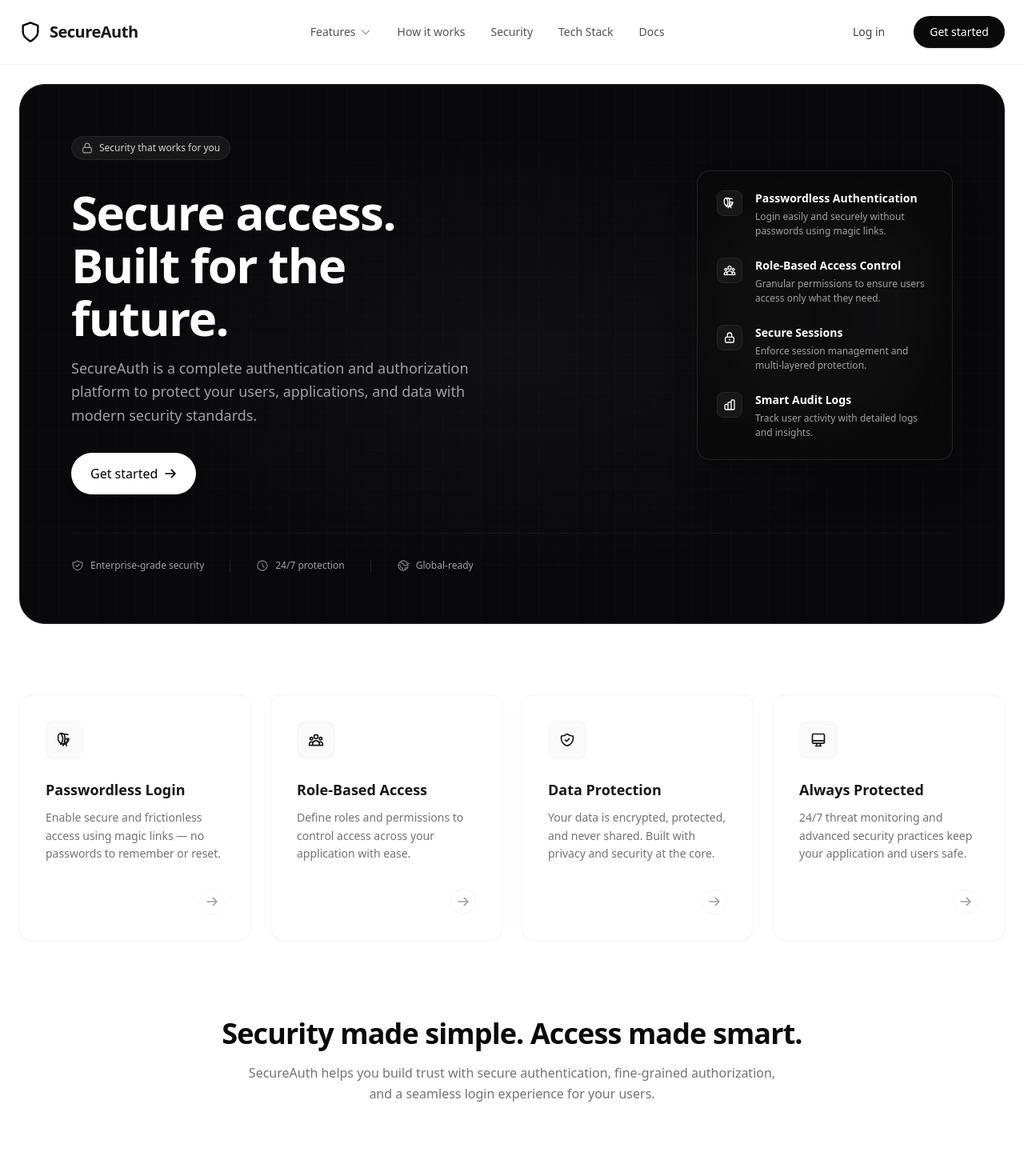
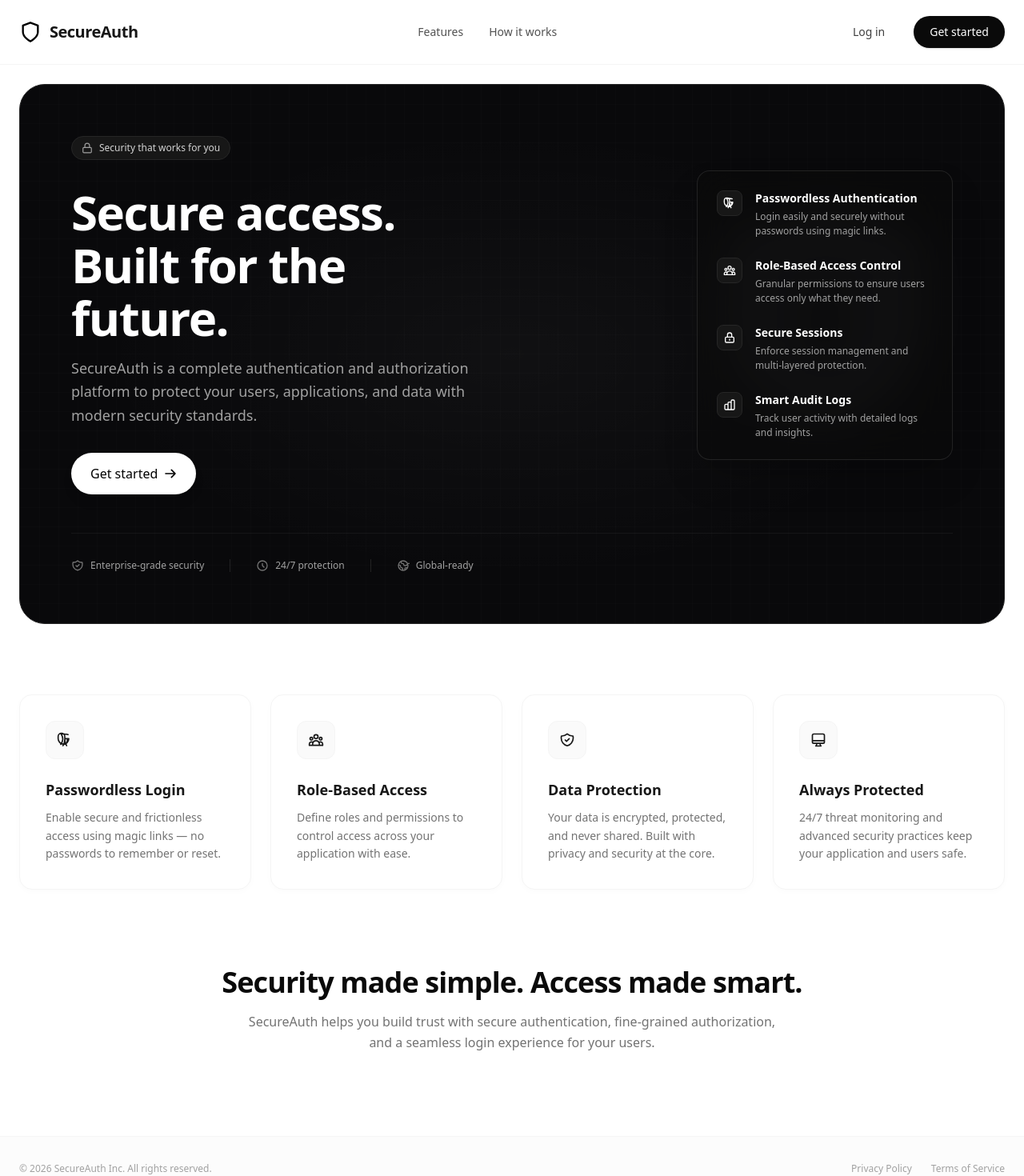
Before and after one commit to 19ruchita/secure-auth-portal, a Next.js app: page / in a window 1280 px wide. Shown: the top 1470 px of the page at 80% size. Built offline with nearby package versions, Linux system fonts and the light colour scheme.

Commit message:
feat: simplify navbar and remove card click interactivity on landing page

```diff
--- a/src/app/page.tsx
+++ b/src/app/page.tsx
@@ -20,7 +20,7 @@ export default function Home() {
         <Hero onAuthClick={() => setIsAuthModalOpen(true)} />
 
         {/* Modular Feature Grid & Footer Info */}
-        <FeatureGrid onCardClick={() => setIsAuthModalOpen(true)} />
+        <FeatureGrid />
       </main>
 
       {/* Footer copyright */}
--- a/src/components/FeatureGrid.tsx
+++ b/src/components/FeatureGrid.tsx
@@ -2,11 +2,7 @@
 
 import { motion } from "framer-motion"
 
-interface FeatureGridProps {
-  onCardClick?: () => void
-}
-
-export default function FeatureGrid({ onCardClick }: FeatureGridProps) {
+export default function FeatureGrid() {
   const features = [
     {
       icon: (
@@ -47,32 +43,24 @@ export default function FeatureGrid({ onCardClick }: FeatureGridProps) {
   ]
 
   return (
-    <section className="w-full max-w-7xl mx-auto px-6 py-16">
+    <section id="features" className="w-full max-w-7xl mx-auto px-6 py-16 scroll-mt-20">
 
       {/* 4-Card Grid */}
       <div className="grid grid-cols-1 md:grid-cols-2 lg:grid-cols-4 gap-6">
         {features.map((feature, index) => (
           <div
             key={index}
-            onClick={onCardClick}
-            className="group cursor-pointer bg-white border border-neutral-100 shadow-[0_2px_8px_rgba(0,0,0,0.02)] hover:shadow-[0_8px_30px_rgba(0,0,0,0.06)] hover:border-neutral-200 rounded-2xl p-8 flex flex-col justify-between transition-all duration-300"
+            className="bg-white border border-neutral-100 shadow-[0_2px_8px_rgba(0,0,0,0.02)] rounded-2xl p-8 flex flex-col justify-between transition-all duration-300"
           >
             <div className="text-left">
               {/* Icon Container */}
-              <div className="w-12 h-12 rounded-xl bg-neutral-50 border border-neutral-100 flex items-center justify-center text-neutral-900 group-hover:bg-black group-hover:text-white transition-all duration-300 mb-6">
+              <div className="w-12 h-12 rounded-xl bg-neutral-50 border border-neutral-100 flex items-center justify-center text-neutral-900 mb-6">
                 {feature.icon}
               </div>
 
               {/* Title & Desc */}
               <h3 className="text-lg font-bold text-neutral-900 mb-2.5">{feature.title}</h3>
               <p className="text-sm text-neutral-500 leading-relaxed font-normal">{feature.description}</p>
-            </div>
-
-            {/* Bottom Arrow Circle */}
-            <div className="w-8 h-8 rounded-full border border-neutral-100 flex items-center justify-center text-neutral-400 group-hover:border-neutral-900 group-hover:text-black group-hover:bg-neutral-50 ml-auto mt-8 transition-all duration-300">
-              <svg className="w-4 h-4" fill="none" stroke="currentColor" strokeWidth="2.5" viewBox="0 0 24 24">
-                <path strokeLinecap="round" strokeLinejoin="round" d="M14 5l7 7m0 0l-7 7m7-7H3" />
-              </svg>
             </div>
           </div>
         ))}
--- a/src/components/Header.tsx
+++ b/src/components/Header.tsx
@@ -21,16 +21,13 @@ export default function Header({ onAuthClick }: HeaderProps) {
 
         {/* Navigation */}
         <nav className="hidden md:flex items-center gap-8 text-sm font-medium text-neutral-600">
-          <div className="flex items-center gap-1 hover:text-black cursor-pointer transition-colors group">
-            <span>Features</span>
-            <svg className="w-4 h-4 text-neutral-400 group-hover:text-black transition-colors" fill="none" stroke="currentColor" strokeWidth="2" viewBox="0 0 24 24">
-              <path strokeLinecap="round" strokeLinejoin="round" d="M19 9l-7 7-7-7" />
-            </svg>
-          </div>
+          <button
+            onClick={() => document.getElementById('features')?.scrollIntoView({ behavior: 'smooth' })}
+            className="hover:text-black cursor-pointer transition-colors font-medium border-none bg-transparent p-0"
+          >
+            Features
+          </button>
           <span className="hover:text-black cursor-pointer transition-colors">How it works</span>
-          <span className="hover:text-black cursor-pointer transition-colors">Security</span>
-          <span className="hover:text-black cursor-pointer transition-colors">Tech Stack</span>
-          <span className="hover:text-black cursor-pointer transition-colors">Docs</span>
         </nav>
 
         {/* Action Buttons */}
```
